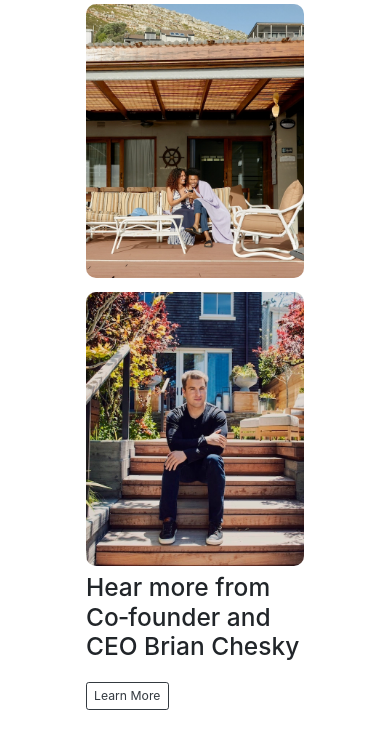
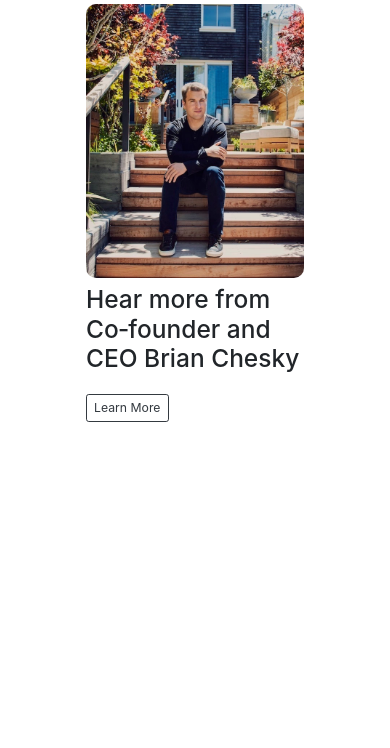
Before and after one commit to nicograsset/Assignment-Airbnb-News-Clone, a plain HTML site: page index.html in a window 390 px wide. Shown: the part 2049-2797 px from the top of the page. After the commit the page ends 2555 px from the top, so only its background shows below. Drawn offline with nearby package versions, Linux system fonts and the light colour scheme.

Commit message:
Hide social media image on smaller screens
Social media image in the footer was taking significant space on smaller screens due to its size and proportion, which was impairing user navigation and overall experience, especially on mobile devices. To solve this, modified Bootstrap responsive classes in index.html to hide this image on XS screens; it will still be visible on screens that are MD or larger.

```diff
--- a/index.html
+++ b/index.html
@@ -302,7 +302,7 @@
 						<img class="mr-4 mt-3 mb-3" src="images/linkedin-in-logo.svg" style="height: 3vh" alt="" srcset="">
 					</div>
 				</div>
-				<div class="col-12 col-md-6 col-lg-3 mt-2 mb-2">
+				<div class="col-12 col-md-6 col-lg-3 mt-2 mb-2 d-none d-md-inline">
 					<img class="w-100 img-config" src="./images/social-media-section-IMG-1.webp" alt="">
 				</div>
 				<div class="col-12 col-md-6 col-lg-3 mt-2 mb-2">
```
